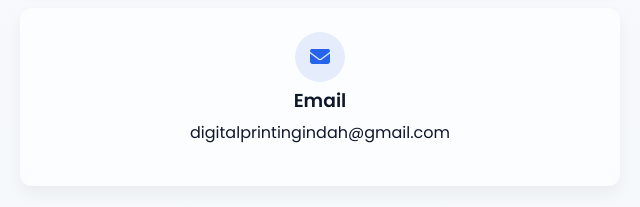
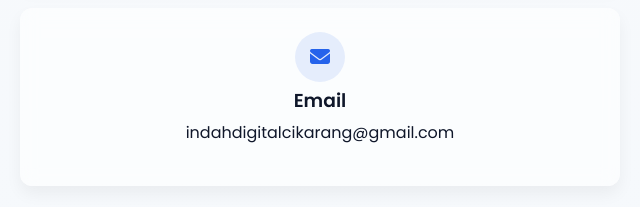
Before and after one commit to DigitalPrintingIndah/lastproject, a plain HTML site: page index.html in a window 1280 px wide. Shown: the part 5960-6167 px from the top of the page, 320-960 px from the left. Drawn offline with nearby package versions, Linux system fonts and the light colour scheme.

Commit message:
Update index.html

```diff
--- a/index.html
+++ b/index.html
@@ -503,7 +503,7 @@
             </div>
             <div class="info-content">
               <h3>Email</h3>
-              <p><a href="mailto:digitalprintingindah@gmail.com">digitalprintingindah@gmail.com</a></p>
+              <p><a href="mailto:indahdigitalcikarang@gmail.com">indahdigitalcikarang@gmail.com</a></p>
             </div>
           </div>
 
```
